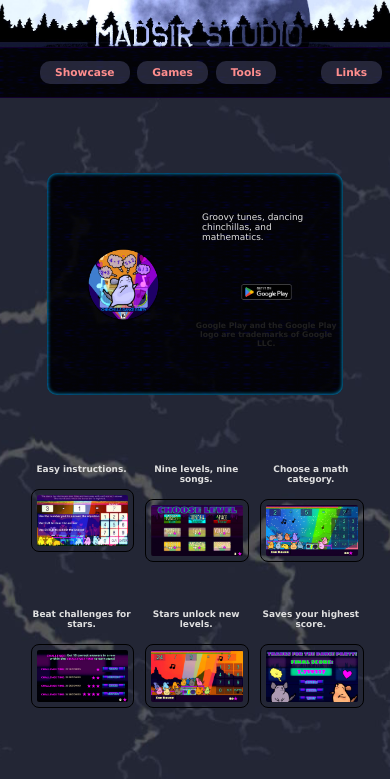
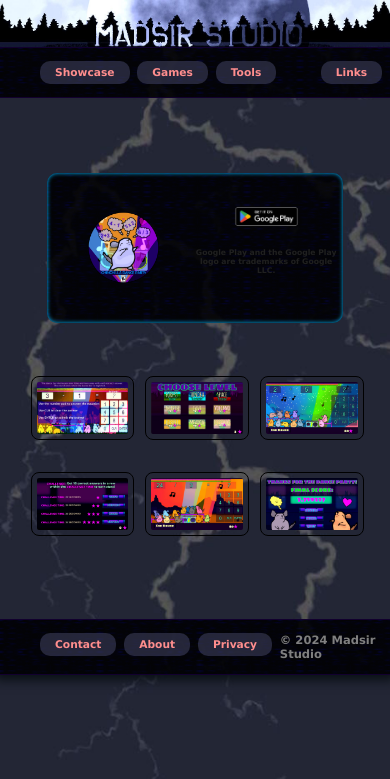
Before and after one commit to Madsir/madsirstudio.github.io, a Jekyll site: the page built from chinchillin/index.html, in a window 390 px wide. Shown: the top 779 px of the page. Built offline with Jekyll 4.4.1, drawn with Linux system fonts in a browser that asks for light colours.

Commit message:
Update index.html

```diff
--- a/chinchillin/index.html
+++ b/chinchillin/index.html
@@ -65,16 +65,13 @@ align-items: center;
     margin-left: 5%;
     margin-right: 5%;
   }
-  h5 {
-    font-size: 0.7em;
-  }
   h2 {
     font-size: 0.7em;
   }
   h6 {
      font-size: 0.5vw;
   }
-  .demo{
+  .demo {
 	visibility: hidden;
 	  display: none;
   }
@@ -118,11 +115,8 @@ h6 {
 	<br>
 	<br>
 		<div class="fonter">
-	            <p>Groovy tunes, dancing chinchillas, and mathematics.</p>
-		<br>
-		<br>
 			<div class="center">
-				<a href="https://play.google.com/store/apps/details?id=com.MadsirStudio.ChinchillaDanceParty"><img src="/Assets/google-play-badge.png" style="width:40%;display:block;margin-left:auto;margin-right:auto"></a>
+				<a href="https://play.google.com/store/apps/details?id=com.MadsirStudio.ChinchillaDanceParty"><img src="/Assets/google-play-badge.png" style="width:50%;display:block;margin-left:auto;margin-right:auto"></a>
 			</div>
 			<h6>Google Play and the Google Play logo are trademarks of Google LLC.</h6>
 		</div>
@@ -136,15 +130,12 @@ h6 {
 	<div class="centerdiv">
 	<div class="row">
  		<div class="columns">
-	        	<h5> Easy instructions.</h5>
 			<a href="/Assets/CDPInstruction.jpg"><img src="/Assets/CDPInstruction.jpg" alt="instruction" style="width:90%;display:block;margin-left:auto;margin-right:auto"></a>
 		</div>
  		 <div class="columns">
-			<h5> Nine levels, nine songs.</h5>
 			<a href="/Assets/levels.jpg"><img src="/Assets/levels.jpg" alt="levels" style="width:90%;display:block;margin-left:auto;margin-right:auto"></a>
 		</div>
   		<div class="columns">
-			<h5>Choose a math category.</h5>
 			<a href="/Assets/CDPAddition.jpg"><img src="/Assets/CDPAddition.jpg" alt="addition" style="width:90%;display:block;margin-left:auto;margin-right:auto"></a>
 		</div>
 	</div>
@@ -152,15 +143,12 @@ h6 {
 	<br>
 	<div class="row">
 		<div class="columns">
-			<h5>Beat challenges for stars.</h5>
 			<a href="/Assets/challenges.jpg"><img src="/Assets/challenges.jpg" alt="challenges" style="width:90%;display:block;margin-left:auto;margin-right:auto"></a>
 			</div>
 		<div class="columns">
-			<h5>Stars unlock new levels.</h5>
 			<a href="/Assets/Division.jpg"><img src="/Assets/Division.jpg" alt="desert level" style="width:90%;display:block;margin-left:auto;margin-right:auto"></a>
 		</div>
 		<div class="columns">
-			<h5> Saves your highest score.</h5>
 			<a href="/Assets/Ender.jpg"><img src="/Assets/Ender.jpg" alt="Ender" style="width:90%;display:block;margin-left:auto;margin-right:auto"></a>
 		</div>
 	</div>
@@ -171,10 +159,12 @@ h6 {
 	<br>
 	<br>
 	<br>
+		<div class="demo">
 		<div class="center">
 <iframe frameborder="0" src="https://itch.io/embed/1425556?border_width=5&amp;bg_color=000000&amp;fg_color=4495fe&amp;link_color=5bb3fa&amp;border_color=212121" width="560" height="175"><a href="https://madsirstudio.itch.io/chinchilla-dance-party">Chinchilla Dance Party by Madsir Studio</a></iframe>	</div>
 	<br><br>
 			  </div>
+		</div>
 </div>
 </body>
 </html>
```
